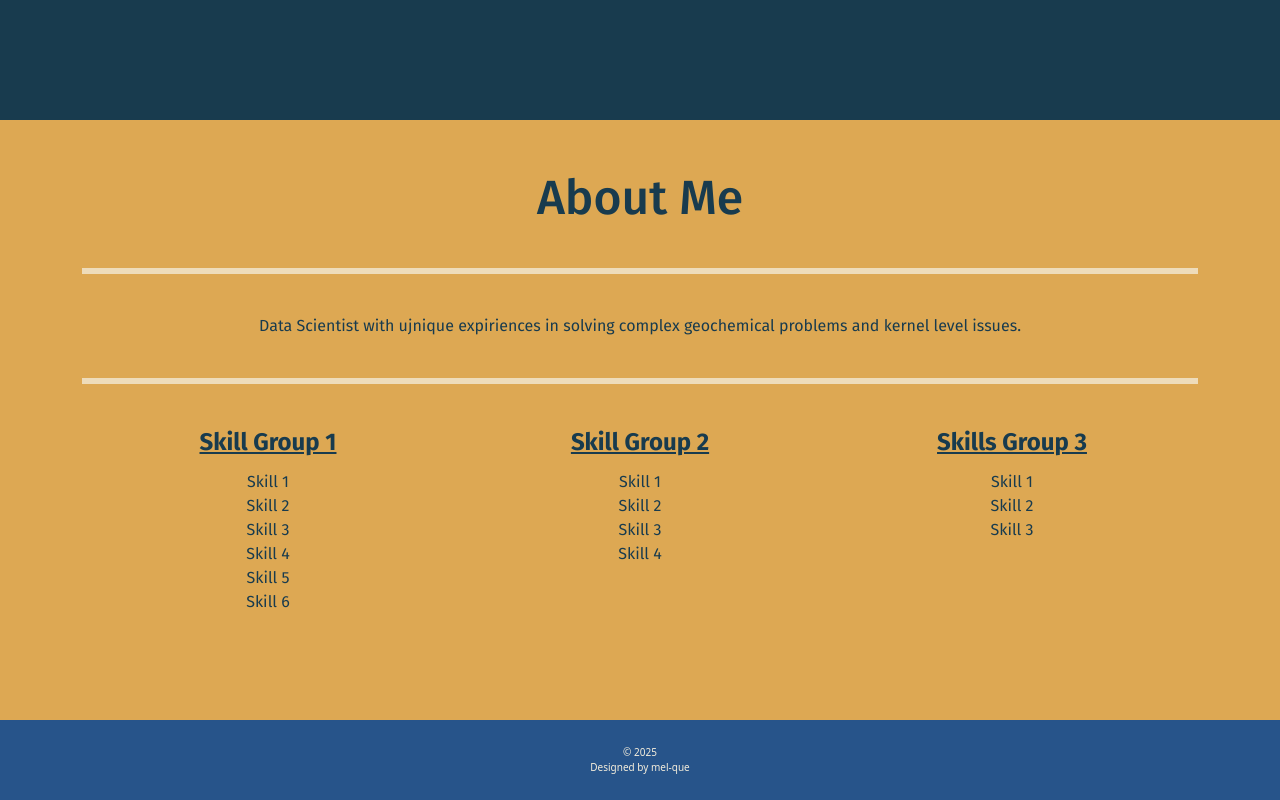
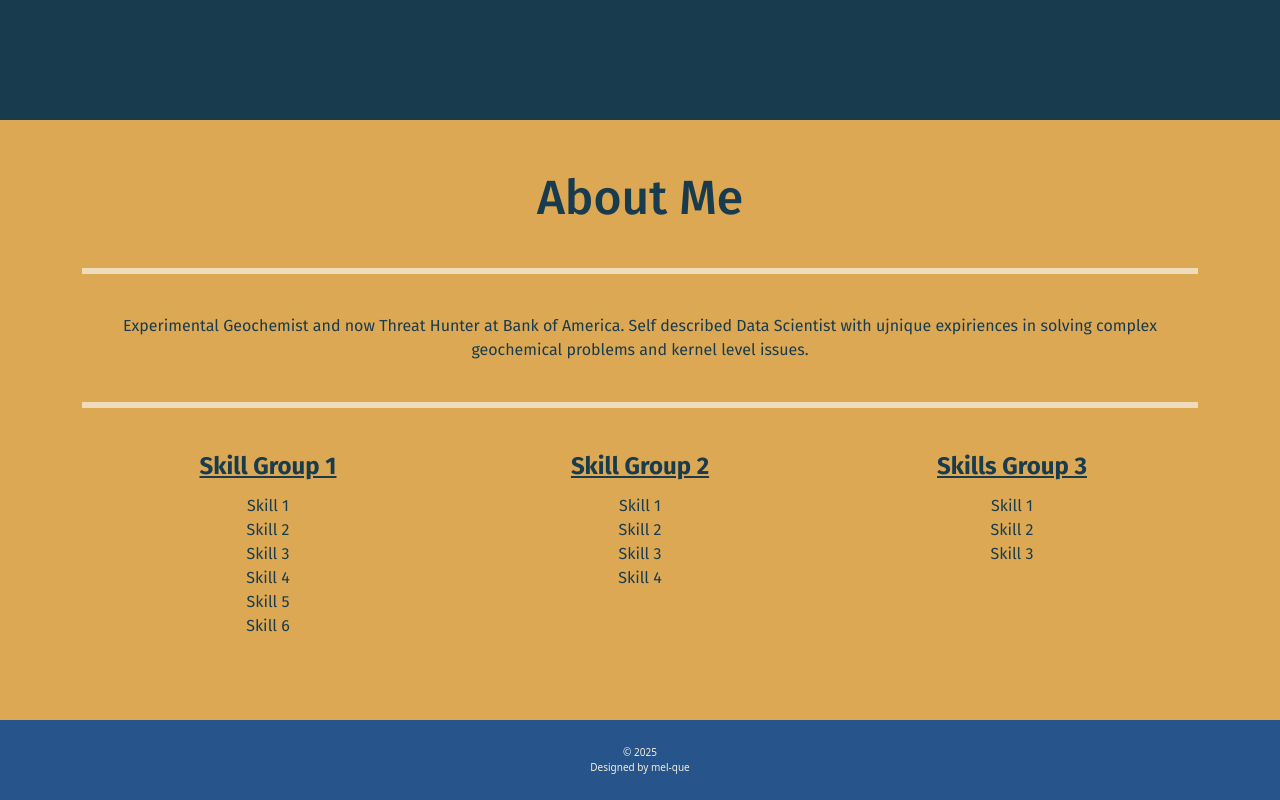
Before and after one commit to osoriomarv/osoriomarv.github.io, a plain HTML site: page index.html in a window 1280 px wide. Shown: the part 680-1480 px from the top of the page. Drawn offline with nearby package versions, Linux system fonts and the light colour scheme.

Commit message:
Update index.html
Changing the about me section

```diff
--- a/index.html
+++ b/index.html
@@ -82,7 +82,7 @@
       <div class="row about-text">
         <div class="col-lg-12 about-text">
           <p>
-            Data Scientist with ujnique expiriences in solving complex geochemical problems and kernel level issues.
+            Experimental Geochemist and now Threat Hunter at Bank of America. Self described Data Scientist with ujnique expiriences in solving complex geochemical problems and kernel level issues.
           </p>
           <hr class="wide-accent">
         </div>
```
